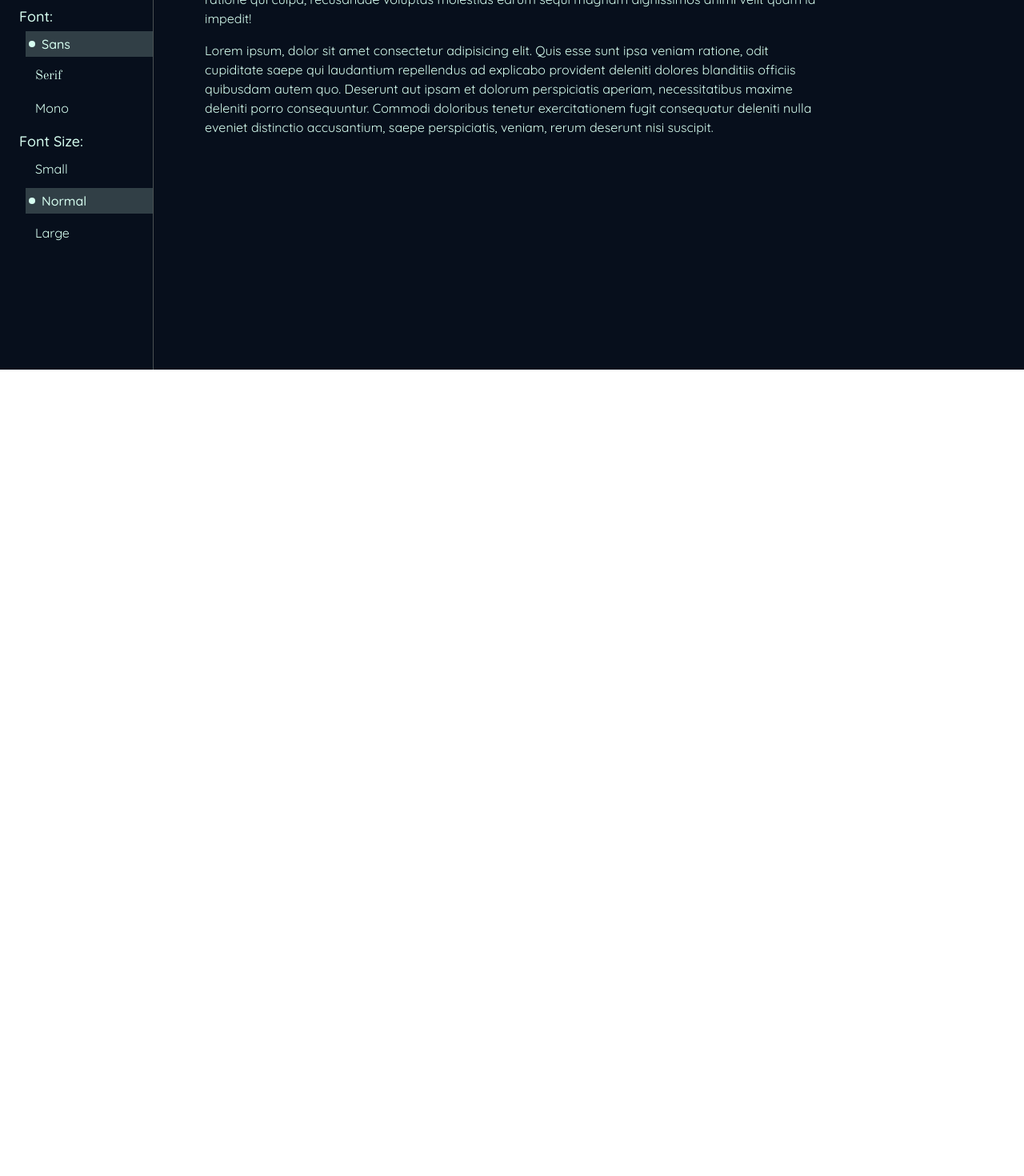
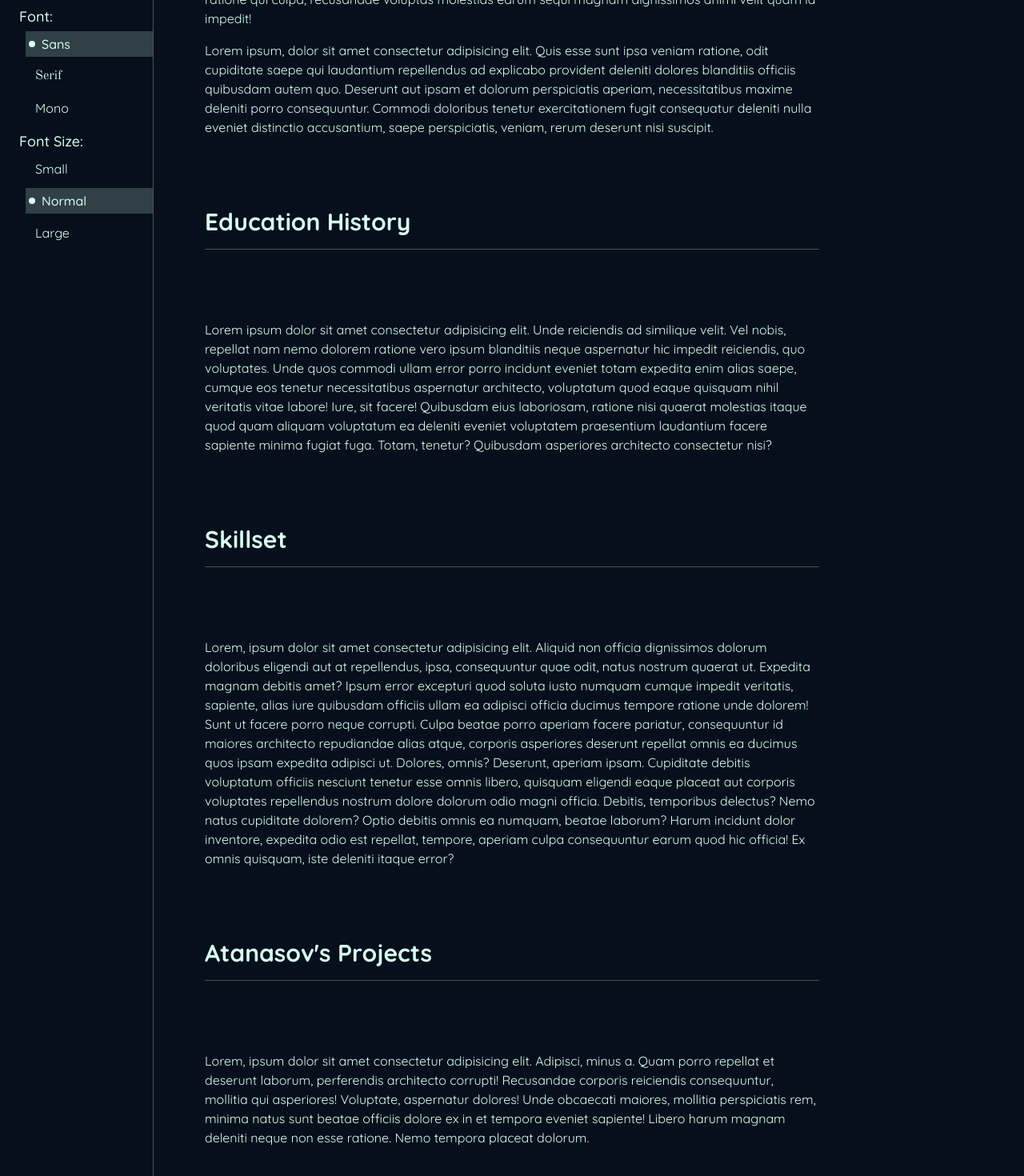
Before and after one commit to AtanasovCode/atanasov-wiki, a React (Vite) app: page / in a window 1280 px wide. Shown: the part 338-1808 px from the top of the page at 80% size. Before the commit the page ends 800 px from the top, so only its background shows below. Built offline with nearby package versions, Linux system fonts and the light colour scheme.

Commit message:
create reusable heading component

```diff
--- a/src/components/main/MainBody.tsx
+++ b/src/components/main/MainBody.tsx
@@ -1,4 +1,5 @@
 import Paragraph from "../text-elements/Paragraph";
+import Heading from "../text-elements/Heading";
 
 const MainBody = () => {
     return (
@@ -6,7 +7,7 @@ const MainBody = () => {
             className="
                 w-3xl py-12 text-body animate-slide-into-view"
         >
-            <Paragraph firstLetter={true}>
+            <Paragraph firstLetter>
                 Lorem ipsum dolor sit amet consectetur, adipisicing elit. Ad deleniti architecto dolor nam porro voluptatibus sed fugit facilis laboriosam facere dolorum, at aliquam nisi quas, necessitatibus molestias ipsa possimus quae.
                 Praesentium, illum optio ipsa sit, porro sunt ut eum maiores quia beatae quod officia. Molestiae ratione nisi dignissimos temporibus ea, earum, ipsam assumenda aperiam harum commodi error impedit, id voluptates.
                 Laudantium quae deserunt ad. Dolores, provident maiores cupiditate, doloremque commodi ullam impedit reprehenderit error ea, eligendi rem? Nisi velit quaerat architecto ea, quae officia? Accusamus ex ut ipsa adipisci ipsam?
@@ -17,6 +18,34 @@ const MainBody = () => {
                 Lorem ipsum, dolor sit amet consectetur adipisicing elit. Quis esse sunt ipsa veniam ratione, odit cupiditate saepe qui laudantium repellendus ad explicabo provident deleniti dolores blanditiis officiis quibusdam autem quo.
                 Deserunt aut ipsam et dolorum perspiciatis aperiam, necessitatibus maxime deleniti porro consequuntur. Commodi doloribus tenetur exercitationem fugit consequatur deleniti nulla eveniet distinctio accusantium, saepe perspiciatis, veniam, rerum deserunt nisi suscipit.
             </Paragraph>
+
+            <Heading>
+                Education History
+            </Heading>
+            <Paragraph>
+                Lorem ipsum dolor sit amet consectetur adipisicing elit. Unde reiciendis ad similique velit. Vel nobis, repellat nam nemo dolorem ratione vero ipsum blanditiis neque aspernatur hic impedit reiciendis, quo voluptates.
+                Unde quos commodi ullam error porro incidunt eveniet totam expedita enim alias saepe, cumque eos tenetur necessitatibus aspernatur architecto, voluptatum quod eaque quisquam nihil veritatis vitae labore! Iure, sit facere!
+                Quibusdam eius laboriosam, ratione nisi quaerat molestias itaque quod quam aliquam voluptatum ea deleniti eveniet voluptatem praesentium laudantium facere sapiente minima fugiat fuga. Totam, tenetur? Quibusdam asperiores architecto consectetur nisi?
+            </Paragraph>
+
+            <Heading>
+                Skillset
+            </Heading>
+            <Paragraph>
+                Lorem, ipsum dolor sit amet consectetur adipisicing elit. Aliquid non officia dignissimos dolorum doloribus eligendi aut at repellendus, ipsa, consequuntur quae odit, natus nostrum quaerat ut. Expedita magnam debitis amet?
+                Ipsum error excepturi quod soluta iusto numquam cumque impedit veritatis, sapiente, alias iure quibusdam officiis ullam ea adipisci officia ducimus tempore ratione unde dolorem! Sunt ut facere porro neque corrupti.
+                Culpa beatae porro aperiam facere pariatur, consequuntur id maiores architecto repudiandae alias atque, corporis asperiores deserunt repellat omnis ea ducimus quos ipsam expedita adipisci ut. Dolores, omnis? Deserunt, aperiam ipsam.
+                Cupiditate debitis voluptatum officiis nesciunt tenetur esse omnis libero, quisquam eligendi eaque placeat aut corporis voluptates repellendus nostrum dolore dolorum odio magni officia. Debitis, temporibus delectus? Nemo natus cupiditate dolorem?
+                Optio debitis omnis ea numquam, beatae laborum? Harum incidunt dolor inventore, expedita odio est repellat, tempore, aperiam culpa consequuntur earum quod hic officia! Ex omnis quisquam, iste deleniti itaque error?
+            </Paragraph>
+
+            <Heading>
+                Atanasov's Projects
+            </Heading>
+            <Paragraph>
+                Lorem, ipsum dolor sit amet consectetur adipisicing elit. Adipisci, minus a. Quam porro repellat et deserunt laborum, perferendis architecto corrupti! Recusandae corporis reiciendis consequuntur, mollitia qui asperiores! Voluptate, aspernatur dolores!
+                Unde obcaecati maiores, mollitia perspiciatis rem, minima natus sunt beatae officiis dolore ex in et tempora eveniet sapiente! Libero harum magnam deleniti neque non esse ratione. Nemo tempora placeat dolorum.
+            </Paragraph>
         </div>
     );
 }
--- /dev/null
+++ b/src/components/text-elements/Heading.tsx
@@ -0,0 +1,22 @@
+
+interface HeadingProps {
+    children: React.ReactNode
+
+}
+
+
+const Heading = ({ children }: HeadingProps) => {
+
+    const heading = children?.toLocaleString().toLowerCase().split(" ").join("-")
+
+    return (
+        <div
+            className="font-bold text-3xl my-22 pb-4 border-b border-secondary/50"
+            id={heading}
+        >
+            {children}
+        </div>
+    );
+}
+
+export default Heading;
```
